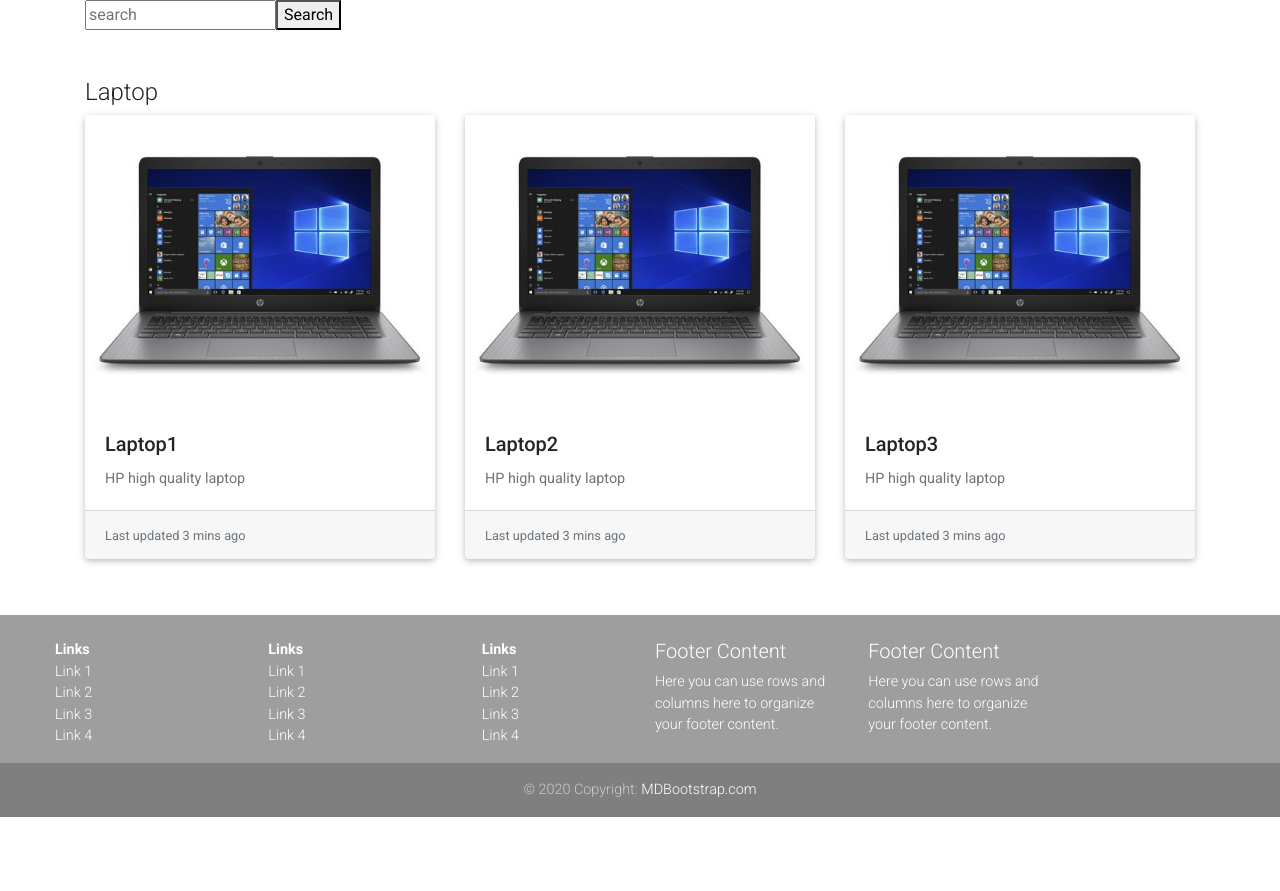
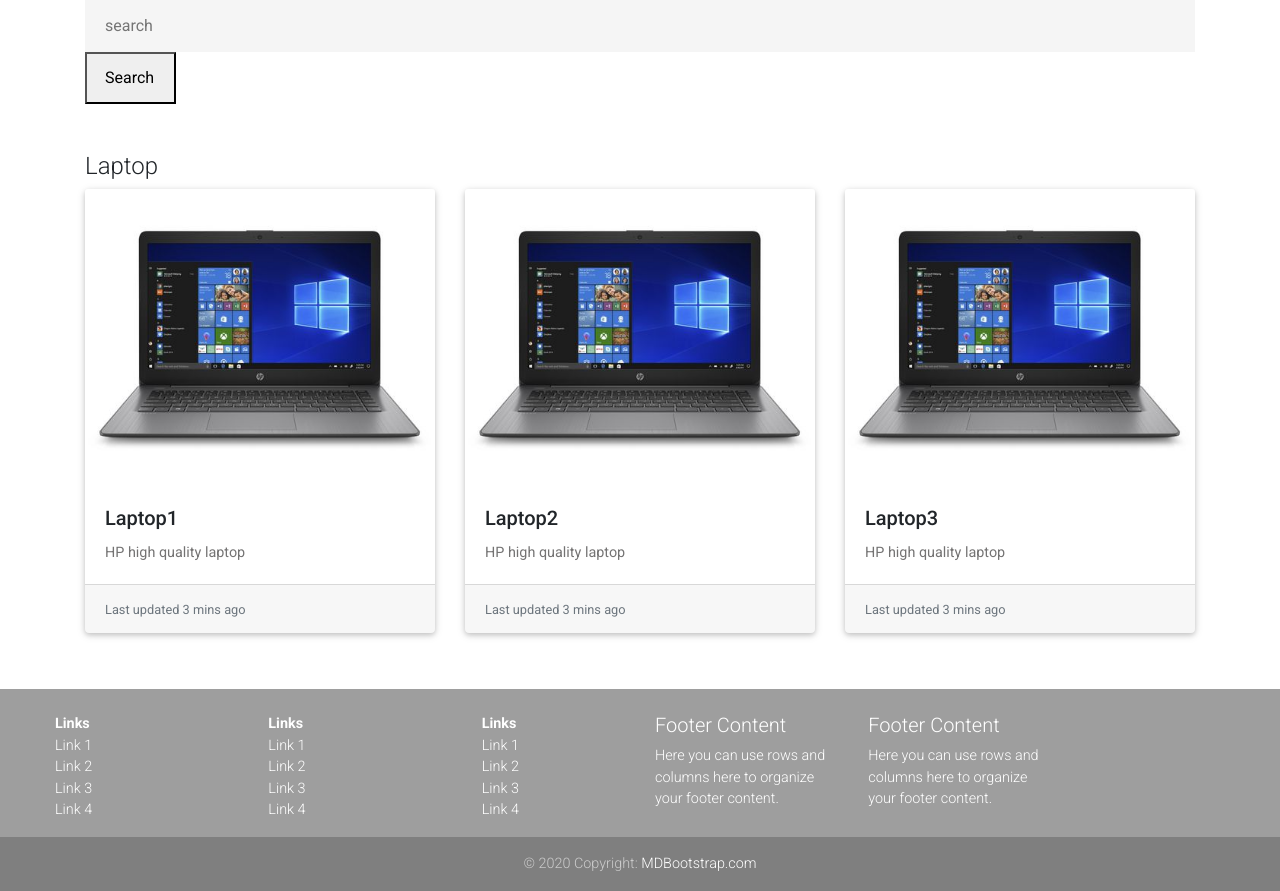
Before and after one commit to kajidipes/sample-ecommerce, a React (Create React App) app: page / in a window 1280 px wide. Before the commit the page ends 817 px from the top, so only its background shows below. Built offline with nearby package versions, Linux system fonts and the light colour scheme.

Commit message:
adding styled component

```diff
--- a/src/components/HomePage/index.js
+++ b/src/components/HomePage/index.js
@@ -2,15 +2,16 @@ import React from 'react'
 import SearchTab from './SearchTab'
 import { Container} from 'react-bootstrap'
 import DisplayProduct from './DisplayProduct'
+import { HomeWrapper } from './style'
 
 function HomePage() {
     return (
-        <div>
+        <HomeWrapper>
             <Container className="mb-5">
                 <SearchTab/>
                 <DisplayProduct/>
             </Container>
-        </div>
+        </HomeWrapper>
     )
 }
 
--- a/src/components/HomePage/style.js
+++ b/src/components/HomePage/style.js
@@ -1,5 +1,28 @@
 import styled from "styled-components";
 
 export const HomeWrapper = styled.div`
+    //  .container{
+    //     position: relative;
+    //     border: 2px solid #f5f5f5;
+    //     padding: 12px 20px 12px 18px;
+    //     overflow: hidden;
 
+    //  }
+    input {
+        width: 100%;
+        box-sizing: border-box;
+        border: 2px solid #f5f5f5;
+        border-radius: 0px;
+        font-size: 16px;
+        background-color: #f5f5f5;
+        background-position: 10px 10px;
+        background-repeat: no-repeat;
+        padding: 12px 20px 12px 18px;
+        outline: none;
+    }
+    button {
+        // background-image: '../../../image/search.jpg';
+        padding: 12px 20px 12px 18px;
+        outline: none;
+    }
 `;
```
